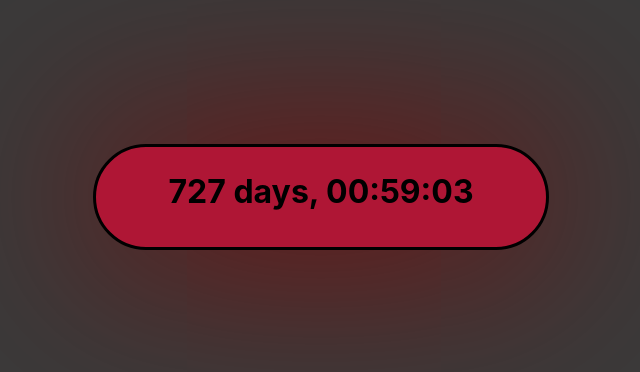
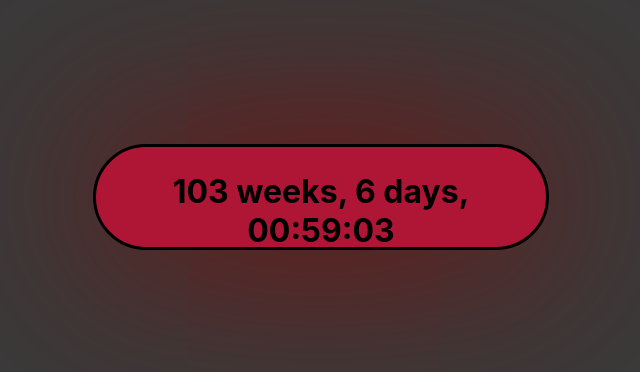
Before and after one commit to CalDevC/CalDevC.github.io, a React (Create React App) app in the folder portfolio/: page / in a window 1280 px wide. Shown: the part 122-494 px from the top of the page, without its empty margins (322-962 px from the left). Built offline with nearby package versions, Linux system fonts and the light colour scheme.

Commit message:
Updated timer to display weeks

```diff
--- a/portfolio/src/Countdown.js
+++ b/portfolio/src/Countdown.js
@@ -141,11 +141,12 @@ class Countdown extends Component {
   }
 
   render() {
+    var weeks = Math.floor(this.state.days / 7)
     return (
       <div className='countdownBox'>
         {/* <h3 className='title'>USS-UPI Doomsday Countdown</h3> */}
         <h1>
-          {this.state.days} days, {this.state.hours < 10 ? `0${this.state.hours}` : this.state.hours}:
+          {weeks} weeks, {this.state.days - (weeks * 7)} days, {this.state.hours < 10 ? `0${this.state.hours}` : this.state.hours}:
           {this.state.min < 10 ? `0${this.state.min}` : this.state.min}:
           {this.state.sec < 10 ? `0${this.state.sec}` : this.state.sec}
         </h1>
```
